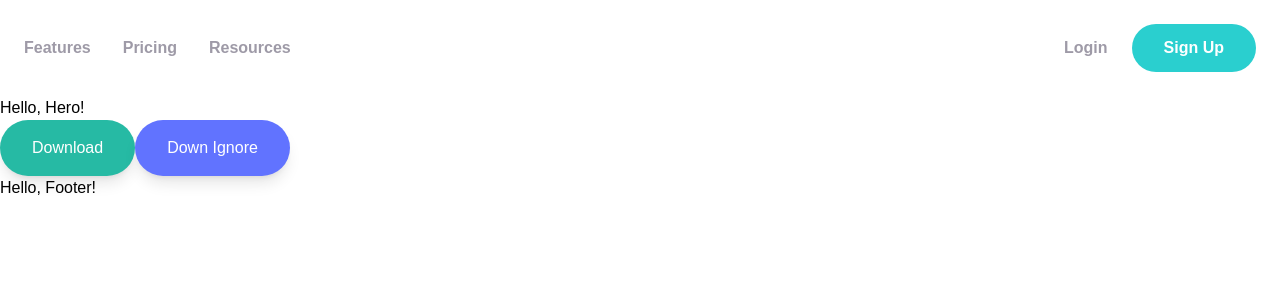
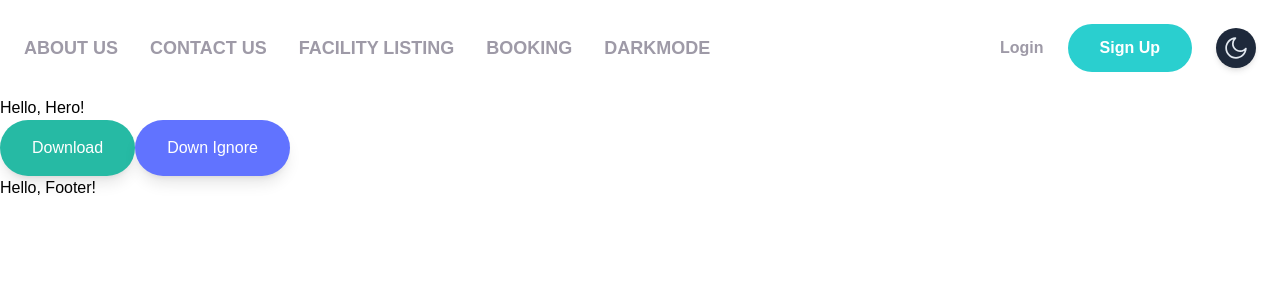
Before and after one commit to imoncoc/sports-facility-booking-v5-platform-client, a React (Vite) app: page / in a window 1280 px wide. Shown: the top 300 px of the page. Built offline with nearby package versions, Linux system fonts and the light colour scheme; a web font is replaced by a local one.

Commit message:
added dark mode, redux

```diff
--- a/package.json
+++ b/package.json
@@ -11,10 +11,14 @@
   },
   "dependencies": {
     "@ant-design/icons": "^5.4.0",
+    "@reduxjs/toolkit": "^2.2.7",
     "antd": "^5.20.2",
     "react": "^18.3.1",
     "react-dom": "^18.3.1",
-    "react-router-dom": "^6.26.1"
+    "react-redux": "^9.1.2",
+    "react-router-dom": "^6.26.1",
+    "redux-persist": "^6.0.0",
+    "sonner": "^1.5.0"
   },
   "devDependencies": {
     "@eslint/js": "^9.9.0",
--- a/src/main.tsx
+++ b/src/main.tsx
@@ -3,9 +3,16 @@ import { createRoot } from "react-dom/client";
 import "./index.css";
 import { RouterProvider } from "react-router-dom";
 import router from "./routes/index.tsx";
+import { Provider } from "react-redux";
+import { persistor, store } from "./redux/store.ts";
+import { PersistGate } from "redux-persist/integration/react";
 
 createRoot(document.getElementById("root")!).render(
   <StrictMode>
-    <RouterProvider router={router} />
+    <Provider store={store}>
+      <PersistGate loading={null} persistor={persistor}>
+        <RouterProvider router={router} />
+      </PersistGate>
+    </Provider>
   </StrictMode>
 );
--- /dev/null
+++ b/src/redux/api/baseApi.ts
@@ -0,0 +1,69 @@
+import {
+  BaseQueryApi,
+  BaseQueryFn,
+  createApi,
+  DefinitionType,
+  FetchArgs,
+  fetchBaseQuery,
+} from "@reduxjs/toolkit/query/react";
+import { RootState } from "../store";
+import { logout, setUser } from "../features/auth/authSlice";
+import { toast } from "sonner";
+
+const baseQuery = fetchBaseQuery({
+  baseUrl: "http://localhost:5000/api/v1",
+  credentials: "include",
+  prepareHeaders: (headers, { getState }) => {
+    const token = (getState() as RootState).auth.token;
+    if (token) {
+      headers.set("authorization", `${token}`);
+    }
+
+    return headers;
+  },
+});
+
+const baseQueryWithRefreshToken: BaseQueryFn<
+  FetchArgs,
+  BaseQueryApi,
+  DefinitionType
+> = async (args, api, extraOption): Promise<any> => {
+  let result = await baseQuery(args, api, extraOption);
+  if (result?.error?.status === 404) {
+    toast.error(result?.error?.data?.message);
+  }
+  if (result?.error?.status === 403) {
+    toast.error(result?.error?.data?.message);
+  }
+  if (result?.error?.status === 401) {
+    // send refresh token if timeout token
+    const res = await fetch("http://localhost:5000/api/v1/auth/refresh-token", {
+      method: "POST",
+      credentials: "include",
+    });
+
+    const data = await res.json();
+    if (data?.data?.accessToken) {
+      const user = (api.getState() as RootState).auth.user;
+
+      api.dispatch(
+        setUser({
+          user,
+          token: data.data.accessToken,
+        })
+      );
+      result = await baseQuery(args, api, extraOption);
+    } else {
+      api.dispatch(logout());
+    }
+  }
+
+  return result;
+};
+
+export const baseApi = createApi({
+  reducerPath: "baseApi",
+  baseQuery: baseQueryWithRefreshToken,
+  tagTypes: ["semester", "courses", "offeredCourse"],
+  endpoints: () => ({}),
+});
--- /dev/null
+++ b/src/redux/features/auth/authApi.ts
@@ -0,0 +1,15 @@
+import { baseApi } from "../../api/baseApi";
+
+const authApi = baseApi.injectEndpoints({
+  endpoints: (builder) => ({
+    login: builder.mutation({
+      query: (userInfo) => ({
+        url: "/auth/login",
+        method: "POST",
+        body: userInfo,
+      }),
+    }),
+  }),
+});
+
+export const { useLoginMutation } = authApi;
--- /dev/null
+++ b/src/redux/features/auth/authSlice.ts
@@ -0,0 +1,42 @@
+import { createSlice } from "@reduxjs/toolkit";
+import { RootState } from "../../store";
+
+export type TUser = {
+  userId: string;
+  role: string;
+  iat: number;
+  exp: number;
+};
+
+type TAuthState = {
+  user: null | TUser;
+  token: null | string;
+};
+
+const initialState: TAuthState = {
+  user: null,
+  token: null,
+};
+
+const authSlice = createSlice({
+  name: "auth",
+  initialState,
+  reducers: {
+    setUser: (state, action) => {
+      const { user, token } = action.payload;
+      state.user = user;
+      state.token = token;
+    },
+    logout: (state) => {
+      state.user = null;
+      state.token = null;
+    },
+  },
+});
+
+export const { setUser, logout } = authSlice.actions;
+
+export default authSlice.reducer;
+
+// export const useCurrentToken = (state: RootState) => state.auth.token;
+// export const selectCurrentUser = (state: RootState) => state.auth.user;
--- /dev/null
+++ b/src/redux/hooks.ts
@@ -0,0 +1,6 @@
+import { useDispatch, useSelector } from "react-redux";
+import type { RootState, AppDispatch } from "./store";
+
+// Use throughout your app instead of plain `useDispatch` and `useSelector`
+export const useAppDispatch = useDispatch.withTypes<AppDispatch>();
+export const useAppSelector = useSelector.withTypes<RootState>();
--- /dev/null
+++ b/src/redux/store.ts
@@ -0,0 +1,41 @@
+import { configureStore } from "@reduxjs/toolkit";
+import authReducer from "./features/auth/authSlice";
+import { baseApi } from "./api/baseApi";
+import {
+  persistStore,
+  persistReducer,
+  FLUSH,
+  REHYDRATE,
+  PAUSE,
+  PERSIST,
+  PURGE,
+  REGISTER,
+} from "redux-persist";
+import storage from "redux-persist/lib/storage";
+
+const persistConfig = {
+  key: "root",
+  storage,
+};
+
+const persistedReducer = persistReducer(persistConfig, authReducer);
+
+export const store = configureStore({
+  reducer: {
+    [baseApi.reducerPath]: baseApi.reducer,
+    auth: persistedReducer,
+  },
+  middleware: (getDefaultMiddleware) =>
+    getDefaultMiddleware({
+      serializableCheck: {
+        ignoredActions: [FLUSH, REHYDRATE, PAUSE, PERSIST, PURGE, REGISTER],
+      },
+    }).concat(baseApi.middleware),
+});
+
+// Infer the `RootState` and `AppDispatch` types from the store itself
+export type RootState = ReturnType<typeof store.getState>;
+// Inferred type: {posts: PostsState, comments: CommentsState, users: UsersState}
+export type AppDispatch = typeof store.dispatch;
+
+export const persistor = persistStore(store);
--- a/src/shared/Hero.tsx
+++ b/src/shared/Hero.tsx
@@ -1,6 +1,7 @@
 const Hero = () => {
   return (
-    <div className="container mx-auto">
+    <div className="dark:bg-slate-800 dark:text-white">
+      <div className="container mx-auto ">
         <h1>Hello, Hero!</h1>
         <button className="p-4 px-8 rounded-full shadow-lg bg-strongCyan duration-200 hover:opacity-80 text-white">
           Download
@@ -9,6 +10,7 @@ const Hero = () => {
           Down Ignore
         </button>
       </div>
+    </div>
   );
 };
 
--- a/src/shared/Navbar.tsx
+++ b/src/shared/Navbar.tsx
@@ -1,27 +1,99 @@
-import { useState } from "react";
+import { useEffect, useState } from "react";
 import "./Navbar.css";
+import { NavLink } from "react-router-dom";
+import { MoonOutlined, SunOutlined } from "@ant-design/icons";
+import { Select, Tooltip } from "antd";
 
 const Navbar = () => {
   const [menuButton, setMenuButton] = useState(false);
+  const [theme, setTheme] = useState(false);
+
+  console.log({ theme });
+
+  useEffect(() => {
+    if (theme) {
+      document.documentElement.classList.add("dark");
+      document.documentElement.classList.remove("light");
+    } else {
+      document.documentElement.classList.add("light");
+      document.documentElement.classList.remove("dark");
+    }
+  }, [theme]);
+
+  const handleThemeSwitch = () => {
+    setTheme(!theme);
+  };
+
+  const handleChange = (value: string) => {
+    if (value === "Dark") {
+      setTheme(true);
+    } else {
+      setTheme(false);
+    }
+    console.log(`selected ${value}`);
+  };
+
+  const options = [
+    {
+      value: "Light",
+      label: (
+        <span>
+          <SunOutlined className="text-slate-500 bg-white  " />{" "}
+          <span className="me-2">Light Mode</span>
+        </span>
+      ),
+    },
+    {
+      value: "Dark",
+      label: (
+        <span>
+          <MoonOutlined className="text-slate-500 bg-white  " />{" "}
+          <span className="me-2">Dark Mode</span>
+        </span>
+      ),
+    },
+  ];
 
   return (
-    <div>
-      <nav className="relative container mx-auto p-6 dark:bg-veryDarkBlue">
+    <div className="dark:bg-veryDarkBlue">
+      <nav className="relative container mx-auto p-6 ">
         <div className="flex items-center justify-between">
           <div className="flex items-center space-x-20">
             {/* <!-- Logo --> */}
             {/* <img src="./images/logo.svg" alt=""> */}
             {/* <!-- Left Menu --> */}
-            <div className="hidden space-x-8 font-bold lg:flex">
-              <a href="#" className="text-grayishViolet hover:text-strongCyan">
-                Features
-              </a>
-              <a href="#" className="text-grayishViolet hover:text-strongCyan">
-                Pricing
-              </a>
-              <a href="#" className="text-grayishViolet hover:text-strongCyan">
-                Resources
-              </a>
+            <div className="hidden text-lg uppercase space-x-8 font-bold lg:flex">
+              <NavLink
+                to="/about-us"
+                className="text-grayishViolet hover:text-strongCyan"
+              >
+                About Us
+              </NavLink>
+              <NavLink
+                to="/contact-us"
+                className="text-grayishViolet hover:text-strongCyan"
+              >
+                Contact us
+              </NavLink>
+              <NavLink
+                to="/facility-listing"
+                className="text-grayishViolet hover:text-strongCyan"
+              >
+                Facility Listing
+              </NavLink>
+              <NavLink
+                to="/booking"
+                className="text-grayishViolet hover:text-strongCyan"
+              >
+                Booking
+              </NavLink>
+              <NavLink
+                to="#"
+                className="text-grayishViolet hover:text-strongCyan"
+                onClick={handleThemeSwitch}
+              >
+                DarkMode
+              </NavLink>
             </div>
           </div>
 
@@ -34,6 +106,23 @@ const Navbar = () => {
             >
               Sign Up
             </a>
+            <div className="">
+              {theme ? (
+                <Tooltip placement="top" title={"Light"}>
+                  <SunOutlined
+                    className="text-slate-500 bg-white text-2xl p-2 cursor-pointer rounded-full shadow-md"
+                    onClick={() => setTheme(false)}
+                  />
+                </Tooltip>
+              ) : (
+                <Tooltip placement="top" title={"Dark"}>
+                  <MoonOutlined
+                    className="text-slate-200 bg-slate-800 text-2xl p-2 rounded-full cursor-pointer shadow-md"
+                    onClick={() => setTheme(true)}
+                  />
+                </Tooltip>
+              )}
+            </div>
           </div>
 
           {/* <!--  Hamburger Menu --> */}
@@ -59,15 +148,21 @@ const Navbar = () => {
           }`}
         >
           <div className="flex flex-col items-center justify-center w-full space-y-6 font-bold text-white rounded-sm">
-            <a href="#" className="w-full text-center">
-              Features
-            </a>
-            <a href="#" className="w-full text-center">
-              Pricing
-            </a>
-            <a href="#" className="w-full text-center">
-              Resources
-            </a>
+            <NavLink to="/about-us" className="w-full text-center uppercase">
+              About us
+            </NavLink>
+            <NavLink to="/contact-us" className="w-full text-center uppercase">
+              Contact us
+            </NavLink>
+            <NavLink
+              to="/facility-listing"
+              className="w-full text-center uppercase"
+            >
+              Facility Listing
+            </NavLink>
+            <NavLink to="/booking" className="w-full text-center uppercase">
+              Booking
+            </NavLink>
             <a
               href="#"
               className="w-full text-center pt-6 border-t border-gray-400"
@@ -80,6 +175,14 @@ const Navbar = () => {
             >
               Sign Up
             </a>
+
+            <Select
+              className="w-full"
+              defaultValue="lucy"
+              style={{ width: "100%" }}
+              onChange={handleChange}
+              options={options}
+            />
           </div>
         </div>
       </nav>
--- a/tailwind.config.js
+++ b/tailwind.config.js
@@ -1,6 +1,7 @@
 /** @type {import('tailwindcss').Config} */
 export default {
   content: ["./index.html", "./src/**/*.{js,ts,jsx,tsx}"],
+  darkMode: "class",
   theme: {
     extend: {
       colors: {
```
Also changed, not shown: 1 other file (tests, documents, lock files or other folders). Lines whose indentation alone changed are shown as unchanged.
